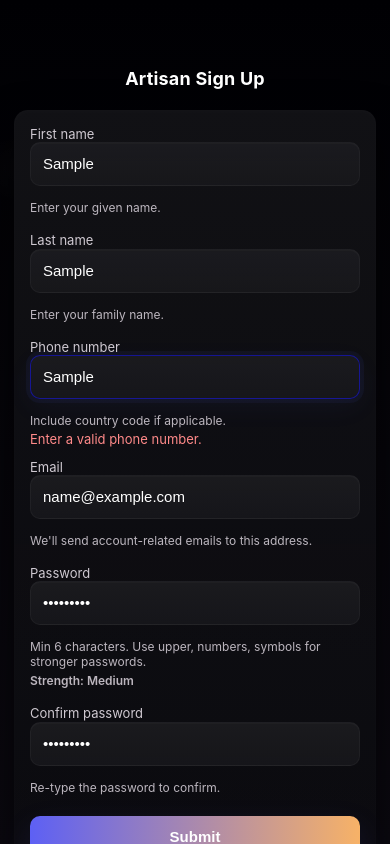
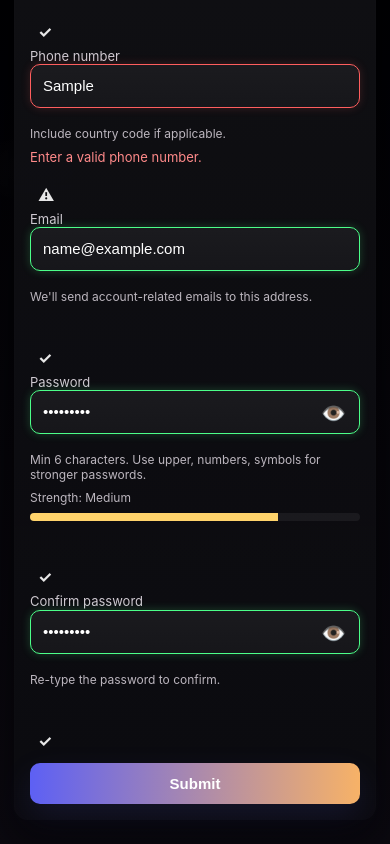
Before and after one commit to sameer021000/GoldArtisan, a React (Create React App) app in the folder frontend/: page /SignUpPath in a window 390 px wide. Both pictures are taken after typing "Sample", "Sample", "Sample", "name@example.com", "Sample123", "Sample123" into the empty fields and a click on the button "Submit". Built offline with nearby package versions, Linux system fonts and the light colour scheme.

Commit message:
Styling for SignUpScreen

```diff
--- a/frontend/src/SignUpFolder/SignUpScreen.jsx
+++ b/frontend/src/SignUpFolder/SignUpScreen.jsx
@@ -20,47 +20,54 @@ const SignUpScreen = () => {
     confirmPassword: ''
   });
 
-  const [pwStrength, setPwStrength] = useState(''); // 'Weak' | 'Medium' | 'Strong' | ''
+  const [pwStrength, setPwStrength] = useState(''); // '', 'Weak', 'Medium', 'Strong'
+  const [pwScore, setPwScore] = useState(0); // 0-4
+  const [showPw, setShowPw] = useState(false);
+  const [showConfirmPw, setShowConfirmPw] = useState(false);
 
-  // simple validators
+  // validators
   const validators = {
-    firstName: value => value.trim() ? '' : 'First name is required.',
-    lastName: value => value.trim() ? '' : 'Last name is required.',
-    phone: value => {
-      if (!value.trim()) return 'Phone number is required.';
-      const digits = value.replace(/\D/g, '');
+    firstName: v => v.trim() ? '' : 'First name is required.',
+    lastName: v => v.trim() ? '' : 'Last name is required.',
+    phone: v => {
+      if (!v.trim()) return 'Phone number is required.';
+      const digits = v.replace(/\D/g, '');
       if (digits.length < 7) return 'Enter a valid phone number.';
       return '';
     },
-    email: value => {
-      if (!value.trim()) return 'Email is required.';
-      // Basic email regex
+    email: v => {
+      if (!v.trim()) return 'Email is required.';
       const re = /^[^\s@]+@[^\s@]+\.[^\s@]+$/;
-      return re.test(value) ? '' : 'Enter a valid email address.';
+      return re.test(v) ? '' : 'Enter a valid email address.';
     },
-    password: value => {
-      if (!value) return 'Password is required.';
-      if (value.length < 6) return 'Password must be at least 6 characters.';
+    password: v => {
+      if (!v) return 'Password is required.';
+      if (v.length < 6) return 'Password must be at least 6 characters.';
       return '';
     },
-    confirmPassword: (value, all) => {
-      if (!value) return 'Please confirm your password.';
-      if (value !== all.password) return "Passwords don't match.";
+    confirmPassword: (v, all) => {
+      if (!v) return 'Please confirm your password.';
+      if (v !== all.password) return "Passwords don't match.";
       return '';
     }
   };
 
-  // compute password strength
-  const assessPasswordStrength = (pw) => {
-    if (!pw) return '';
+  // asses password strength
+  const assessPassword = (pw) => {
+    if (!pw) {
+      setPwStrength('');
+      setPwScore(0);
+      return;
+    }
     let score = 0;
     if (pw.length >= 8) score++;
     if (/[A-Z]/.test(pw)) score++;
     if (/[0-9]/.test(pw)) score++;
     if (/[^A-Za-z0-9]/.test(pw)) score++;
-    if (score <= 1) return 'Weak';
-    if (score === 2 || score === 3) return 'Medium';
-    return 'Strong';
+    setPwScore(score);
+    if (score <= 1) setPwStrength('Weak');
+    else if (score <= 3) setPwStrength('Medium');
+    else setPwStrength('Strong');
   };
 
   const handleChange = (e) => {
@@ -68,53 +75,51 @@ const SignUpScreen = () => {
     const newForm = { ...form, [name]: value };
     setForm(newForm);
 
-    // Validate this field live
+    // live validation for this field
     const validator = validators[name];
     if (validator) {
-      const error = name === 'confirmPassword' ? validator(value, newForm) : validator(value);
-      setErrors(prev => ({ ...prev, [name]: error }));
+      const err = name === 'confirmPassword' ? validator(value, newForm) : validator(value);
+      setErrors(prev => ({ ...prev, [name]: err }));
     }
 
-    // update password strength if password changed
+    // update password strength and revalidate confirm password if needed
     if (name === 'password') {
-      setPwStrength(assessPasswordStrength(value));
-      // re-validate confirmPassword (in case user already filled it)
-      const confirmError = validators.confirmPassword(form.confirmPassword, { ...newForm, password: value });
-      setErrors(prev => ({ ...prev, confirmPassword: confirmError }));
+      assessPassword(value);
+      // revalidate confirm
+      const confirmErr = validators.confirmPassword(newForm.confirmPassword, newForm);
+      setErrors(prev => ({ ...prev, confirmPassword: confirmErr }));
     }
   };
 
   const validateAll = () => {
-    const newErrors = {};
+    const next = {};
     Object.keys(validators).forEach(key => {
-      const validator = validators[key];
-      newErrors[key] = key === 'confirmPassword'
-        ? validator(form.confirmPassword, form)
-        : validator(form[key]);
+      next[key] = key === 'confirmPassword'
+        ? validators[key](form.confirmPassword, form)
+        : validators[key](form[key]);
     });
-    setErrors(newErrors);
-    // return whether there is any error
-    return Object.values(newErrors).every(v => v === '');
+    setErrors(next);
+    return Object.values(next).every(v => v === '');
   };
 
   const handleSubmit = (e) => {
     e.preventDefault();
     if (!validateAll()) {
-      // focus the first error field (optional)
-      const firstError = Object.keys(errors).find(k => errors[k]);
-      if (firstError) {
-        const el = document.querySelector(`#inputId${mapFieldToNumber(firstError)}`);
+      // focus first invalid input
+      const firstInvalid = Object.keys(errors).find(k => errors[k]);
+      if (firstInvalid) {
+        const id = `inputId${mapField(firstInvalid)}`;
+        const el = document.getElementById(id);
         if (el) el.focus();
       }
       return;
     }
-    // submit (placeholder)
+    // submit placeholder
     console.log('SignUp data:', form);
-    alert('Form submitted (check console)');
+    alert('Form submitted (check console).');
   };
 
-  // small helper to map field name to id number suffix used in JSX
-  const mapFieldToNumber = (field) => {
+  const mapField = (field) => {
     switch (field) {
       case 'firstName': return 1;
       case 'lastName': return 2;
@@ -126,12 +131,30 @@ const SignUpScreen = () => {
     }
   };
 
+  // helper to compute progress width and color
+  const pwPercent = Math.min(100, (pwScore / 4) * 100);
+  const pwColor = pwScore <= 1 ? '#ff7b7b' : (pwScore <= 3 ? '#ffd36b' : '#7ef08d');
+
+  // set aria-valid / aria-invalid attributes for inputs
+  const getValidityAttrs = (field) => {
+    const val = form[field];
+    const err = errors[field];
+    if (err && err.length) {
+      return { 'aria-invalid': 'true', 'aria-valid': 'false' };
+    }
+    if (val && !err) {
+      return { 'aria-invalid': 'false', 'aria-valid': 'true' };
+    }
+    return { 'aria-invalid': 'false', 'aria-valid': 'false' };
+  };
+
   return (
     <div id="divId1">
       <h2 id="h2Id1">Artisan Sign Up</h2>
 
       <form id="formId1" onSubmit={handleSubmit} noValidate>
-        {/* First name */}
+
+        {/* FIRST NAME */}
         <label id="labelId1">
           First name
           <input
@@ -139,12 +162,15 @@ const SignUpScreen = () => {
             name="firstName"
             value={form.firstName}
             onChange={handleChange}
-            placeholder="First name" />
+            placeholder="First name"
+            {...getValidityAttrs('firstName')}
+            />
         </label>
-        <div id="help_inputId1" aria-hidden="true">Enter your given name.</div>
+        <div id="help_inputId1">Enter your given name.</div>
         <div id="err_inputId1" role="alert" aria-live="polite">{errors.firstName}</div>
+        <span id="icon_inputId1" aria-hidden="true">{!errors.firstName && form.firstName ? '✓' : (errors.firstName ? '⚠' : '')}</span>
 
-        {/* Last name */}
+        {/* LAST NAME */}
         <label id="labelId2">
           Last name
           <input
@@ -152,12 +178,15 @@ const SignUpScreen = () => {
             name="lastName"
             value={form.lastName}
             onChange={handleChange}
-            placeholder="Last name" />
+            placeholder="Last name"
+            {...getValidityAttrs('lastName')}
+            />
         </label>
-        <div id="help_inputId2" aria-hidden="true">Enter your family name.</div>
+        <div id="help_inputId2">Enter your family name.</div>
         <div id="err_inputId2" role="alert" aria-live="polite">{errors.lastName}</div>
+        <span id="icon_inputId2" aria-hidden="true">{!errors.lastName && form.lastName ? '✓' : (errors.lastName ? '⚠' : '')}</span>
 
-        {/* Phone */}
+        {/* PHONE */}
         <label id="labelId3">
           Phone number
           <input
@@ -166,12 +195,15 @@ const SignUpScreen = () => {
             value={form.phone}
             onChange={handleChange}
             placeholder="Phone number"
-            inputMode="tel" />
+            inputMode="tel"
+            {...getValidityAttrs('phone')}
+            />
         </label>
-        <div id="help_inputId3" aria-hidden="true">Include country code if applicable.</div>
+        <div id="help_inputId3">Include country code if applicable.</div>
         <div id="err_inputId3" role="alert" aria-live="polite">{errors.phone}</div>
+        <span id="icon_inputId3" aria-hidden="true">{!errors.phone && form.phone ? '✓' : (errors.phone ? '⚠' : '')}</span>
 
-        {/* Email */}
+        {/* EMAIL */}
         <label id="labelId4">
           Email
           <input
@@ -180,39 +212,77 @@ const SignUpScreen = () => {
             value={form.email}
             onChange={handleChange}
             placeholder="Email"
-            type="email" />
+            type="email"
+            {...getValidityAttrs('email')}
+            />
         </label>
-        <div id="help_inputId4" aria-hidden="true">We'll send account-related emails to this address.</div>
+        <div id="help_inputId4">We'll send account-related emails to this address.</div>
         <div id="err_inputId4" role="alert" aria-live="polite">{errors.email}</div>
+        <span id="icon_inputId4" aria-hidden="true">{!errors.email && form.email ? '✓' : (errors.email ? '⚠' : '')}</span>
 
-        {/* Password */}
+        {/* PASSWORD */}
         <label id="labelId5">
           Password
+          <div id="pwWrap" style={{ position: 'relative' }}>
             <input
               id="inputId5"
               name="password"
               value={form.password}
               onChange={handleChange}
               placeholder="Password"
-            type="password" />
+              type={showPw ? 'text' : 'password'}
+              {...getValidityAttrs('password')}
+              />
+            {/* eye button */}
+            <button
+              type="button"
+              id="eyeId1"
+              aria-label={showPw ? 'Hide password' : 'Show password'}
+              onClick={() => setShowPw(s => !s)}
+              >
+              {showPw ? '👁️' : '👁️'}
+            </button>
+          </div>
         </label>
-        <div id="help_inputId5" aria-hidden="true">Min 6 characters. Use upper, numbers, symbols for stronger passwords.</div>
-        <div id="pwStrength" aria-hidden="true">{pwStrength ? `Strength: ${pwStrength}` : ''}</div>
+        <div id="help_inputId5">Min 6 characters. Use upper, numbers, symbols for stronger passwords.</div>
+
+        {/* password strength meter */}
+        <div id="pwStrength" aria-live="polite">
+          {pwStrength ? `Strength: ${pwStrength}` : ''}
+        </div>
+        <div id="pwStrengthBarWrap" aria-hidden="true">
+          <div id="pwStrengthBar" style={{ width: `${pwPercent}%`, backgroundColor: pwColor }} />
+        </div>
+
         <div id="err_inputId5" role="alert" aria-live="polite">{errors.password}</div>
+        <span id="icon_inputId5" aria-hidden="true">{!errors.password && form.password ? '✓' : (errors.password ? '⚠' : '')}</span>
 
-        {/* Confirm password */}
+        {/* CONFIRM PASSWORD */}
         <label id="labelId6">
           Confirm password
+          <div style={{ position: 'relative' }}>
             <input
               id="inputId6"
               name="confirmPassword"
               value={form.confirmPassword}
               onChange={handleChange}
               placeholder="Confirm password"
-            type="password" />
+              type={showConfirmPw ? 'text' : 'password'}
+              {...getValidityAttrs('confirmPassword')}
+              />
+            <button
+              type="button"
+              id="eyeId2"
+              aria-label={showConfirmPw ? 'Hide password' : 'Show password'}
+              onClick={() => setShowConfirmPw(s => !s)}
+              >
+              {showConfirmPw ? '👁️' : '👁️'}
+            </button>
+          </div>
         </label>
-        <div id="help_inputId6" aria-hidden="true">Re-type the password to confirm.</div>
+        <div id="help_inputId6">Re-type the password to confirm.</div>
         <div id="err_inputId6" role="alert" aria-live="polite">{errors.confirmPassword}</div>
+        <span id="icon_inputId6" aria-hidden="true">{!errors.confirmPassword && form.confirmPassword ? '✓' : (errors.confirmPassword ? '⚠' : '')}</span>
 
         <button id="btnId1" type="submit">Submit</button>
       </form>
--- a/frontend/src/SignUpFolder/SignUpScreenCSS.css
+++ b/frontend/src/SignUpFolder/SignUpScreenCSS.css
@@ -1,14 +1,11 @@
-/* SignUpScreenCSS.css - dark theme to match SplashScreen
-   Uses only id selectors (no classes).
-*/
+/* SignUpScreenCSS.css - dark theme, full features, ID-only selectors */
 
-/* Ensure full-bleed dark background to match SplashScreen */
+/* Reset & full-bleed background */
 html, body, #root {
   height: 100%;
   margin: 0;
   padding: 0;
   box-sizing: border-box;
-
   background: radial-gradient(1200px 600px at 10% 20%, rgba(255,255,255,0.02), transparent 6%),
               linear-gradient(180deg, #000003 0%, #0b0910 100%) !important;
   color: #eee;
@@ -16,34 +13,33 @@ html, body, #root {
   -moz-osx-font-smoothing: grayscale;
 }
 
-/* Page root container — center horizontally and place content near the top */
+/* Container */
 #divId1 {
   width: 100%;
   min-height: 100vh;
   display: flex;
   flex-direction: column;
-  align-items: center;        /* center horizontally */
-  justify-content: flex-start;/* start from top so sign-up card sits near the top */
+  align-items: center;
+  justify-content: flex-start;
   padding: 6vh 20px 28px 20px;
-  gap: 20px;
+  gap: 18px;
   box-sizing: border-box;
   position: relative;
   overflow: auto;
 }
 
-/* Heading above form - centered */
+/* Heading centered */
 #h2Id1 {
   width: 100%;
   max-width: 520px;
   margin: 0 auto;
-  text-align: center;         /* changed to center heading */
+  text-align: center;
   font-size: clamp(18px, 2.6vw, 22px);
   font-weight: 700;
   color: #ffffff;
-  letter-spacing: 0.2px;
 }
 
-/* Form card — dark, slightly translucent to match splash card */
+/* Form card */
 #formId1 {
   width: 100%;
   max-width: 520px;
@@ -53,30 +49,19 @@ html, body, #root {
   padding: 20px;
   box-shadow: 0 18px 40px rgba(0,0,0,0.65), inset 0 2px 6px rgba(255,255,255,0.02);
   display: grid;
-  gap: 2px;  /* REDUCED from 14px */
+  gap: 6px; /* small gap between block rows */
   box-sizing: border-box;
 }
 
-/* Labels (stacked) */
-#labelId1,
-#labelId2,
-#labelId3,
-#labelId4,
-#labelId5,
-#labelId6 {
+/* Labels */
+#labelId1,#labelId2,#labelId3,#labelId4,#labelId5,#labelId6 {
   display: block;
   font-size: 13px;
-  color: #cfc9d1; /* muted light text */
+  color: #cfc9d1;
 }
 
-/* Inputs — dark but slightly lighter than card for good contrast */
-#inputId1,
-#inputId2,
-#inputId3,
-#inputId4,
-#inputId5,
-#inputId6 {
-  display: block;
+/* Input base */
+#inputId1,#inputId2,#inputId3,#inputId4,#inputId5,#inputId6 {
   width: 100%;
   padding: 12px 14px;
   border-radius: 12px;
@@ -86,68 +71,162 @@ html, body, #root {
   font-size: 15px;
   outline: none;
   box-shadow: inset 0 1px 0 rgba(255,255,255,0.02);
-  transition: box-shadow .12s ease, border-color .12s ease, transform .08s ease;
+  transition: box-shadow .16s ease, border-color .16s ease, transform .08s ease;
+  box-sizing: border-box;
+  position: relative; /* to allow icons absolute via adjacent span */
 }
 
-/* Placeholder color for inputs */
-#inputId1::placeholder,
-#inputId2::placeholder,
-#inputId3::placeholder,
-#inputId4::placeholder,
-#inputId5::placeholder,
-#inputId6::placeholder {
-  color: rgba(255,255,255,0.45);
+/* Reduce the gap between input and helper text */
+#inputId1, #inputId2, #inputId3, #inputId4, #inputId5, #inputId6 {
+  margin-bottom: 2px;
 }
 
-/* Input focus — purple accent like splash */
-#inputId1:focus,
-#inputId2:focus,
-#inputId3:focus,
-#inputId4:focus,
-#inputId5:focus,
-#inputId6:focus {
-  border-color: rgba(23, 23, 227, 0.6); /* #5d60f4 */
-  box-shadow: 0 8px 28px rgba(93,96,244,0.06), 0 0 0 4px rgba(93,96,244,0.06);
+/* Helper text */
+#help_inputId1,#help_inputId2,#help_inputId3,#help_inputId4,#help_inputId5,#help_inputId6,#pwStrength{
+  font-size: 12px;
+  color: rgba(207,201,209,0.9);
+  margin-top: 0;
+  margin-bottom: 2px;
 }
 
-/* Helper (hint) text under inputs */
-#help_inputId1,
-#help_inputId2,
-#help_inputId3,
-#help_inputId4,
-#help_inputId5,
-#help_inputId6,
+/* Error messages: initially hidden (animation) */
+#err_inputId1,#err_inputId2,#err_inputId3,#err_inputId4,#err_inputId5,#err_inputId6{
+  font-size: 13px;
+  color: #ff8a8a;
+  margin-top: 0;
+  min-height: 18px; /* reserve space to avoid layout shift */
+  margin-bottom: 12px; /* spacing to next group */
+  opacity: 0;
+  transform: translateY(6px);
+  transition: opacity .25s ease, transform .25s ease;
+}
+
+/* Show error when it has non-empty text: we rely on JS to set inline style or manipulate attribute.
+   To make it work without JS class toggling, we'll also show when element contains text by checking :not(:empty)
+   However :not(:empty) is supported widely.
+*/
+#err_inputId1:not(:empty),
+#err_inputId2:not(:empty),
+#err_inputId3:not(:empty),
+#err_inputId4:not(:empty),
+#err_inputId5:not(:empty),
+#err_inputId6:not(:empty) {
+  opacity: 1;
+  transform: translateY(0);
+}
+
+/* Input valid/invalid visual via aria attributes set in JSX */
+#inputId1[aria-valid="true"],
+#inputId2[aria-valid="true"],
+#inputId3[aria-valid="true"],
+#inputId4[aria-valid="true"],
+#inputId5[aria-valid="true"],
+#inputId6[aria-valid="true"] {
+  border-color: #4cff89;
+  box-shadow: 0 0 10px rgba(76,255,137,0.22);
+}
+
+#inputId1[aria-invalid="true"],
+#inputId2[aria-invalid="true"],
+#inputId3[aria-invalid="true"],
+#inputId4[aria-invalid="true"],
+#inputId5[aria-invalid="true"],
+#inputId6[aria-invalid="true"] {
+  border-color: #ff5e5e;
+  box-shadow: 0 0 10px rgba(255,94,94,0.18);
+}
+
+/* Inline icons — we render icon text in span elements adjacent to the inputs */
+#icon_inputId1,#icon_inputId2,#icon_inputId3,#icon_inputId4,#icon_inputId5,#icon_inputId6 {
+  position: relative; /* we'll position visually using transforms */
+  display: inline-block;
+  min-width: 18px;
+  margin-left: 8px;
+  font-weight: 700;
+  vertical-align: middle;
+  color: rgba(255,255,255,0.9);
+}
+
+/* style ✓ and ⚠ */
+#icon_inputId1:empty,
+#icon_inputId2:empty,
+#icon_inputId3:empty,
+#icon_inputId4:empty,
+#icon_inputId5:empty,
+#icon_inputId6:empty {
+  display: none;
+}
+#icon_inputId1,
+#icon_inputId2,
+#icon_inputId3,
+#icon_inputId4,
+#icon_inputId5,
+#icon_inputId6 {
+  font-size: 16px;
+}
+#icon_inputId1:contains("✓") { color: #4cff89; } /* not standard, fallback below */
+#icon_inputId2:contains("✓") { color: #4cff89; }
+#icon_inputId3:contains("✓") { color: #4cff89; }
+#icon_inputId4:contains("✓") { color: #4cff89; }
+#icon_inputId5:contains("✓") { color: #4cff89; }
+#icon_inputId6:contains("✓") { color: #4cff89; }
+
+/* fallback: color icons via JS-rendered characters. We'll style both symbols similarly */
+#icon_inputId1 { color: rgba(255,255,255,0.9); }
+#icon_inputId2 { color: rgba(255,255,255,0.9); }
+#icon_inputId3 { color: rgba(255,255,255,0.9); }
+#icon_inputId4 { color: rgba(255,255,255,0.9); }
+#icon_inputId5 { color: rgba(255,255,255,0.9); }
+#icon_inputId6 { color: rgba(255,255,255,0.9); }
+
+/* Eye button style (positioned inline inside label's flow) */
+#eyeId1, #eyeId2 {
+  position: absolute;
+  right: 12px;
+  top: 50%;
+  transform: translateY(-50%);
+  background: transparent;
+  border: none;
+  color: #5d60f4;
+  font-size: 18px;
+  cursor: pointer;
+  padding: 6px;
+  line-height: 1;
+}
+
+/* ensure the eye sits on top of input area - we position its container relative */
+#labelId5 > div, #labelId6 > div {
+  position: relative;
+}
+
+/* Password strength bar wrapper */
 #pwStrength {
   font-size: 12px;
   color: rgba(207,201,209,0.9);
-  margin-top: 2px;
+  margin-top: 0;
 }
 
-/* password strength visual styling */
-#pwStrength {
-  font-weight: 600;
-}
-#pwStrength:contains("Weak") { color: #ff7b7b; }   /* note: :contains is not widely supported; kept for clarity */
-#pwStrength:contains("Medium") { color: #ffd36b; }
-#pwStrength:contains("Strong") { color: #7ef08d; }
-
-/* Error messages under inputs */
-#err_inputId1,
-#err_inputId2,
-#err_inputId3,
-#err_inputId4,
-#err_inputId5,
-#err_inputId6 {
-  font-size: 13px;
-  color: #ff8a8a;
-  min-height: 2px; /* keep space so layout doesn't jump when errors appear */
-  margin-top: 1px;
-  margin-bottom: 10px;
+/* bar background */
+#pwStrengthBarWrap {
+  width: 100%;
+  height: 8px;
+  background: rgba(255,255,255,0.06);
+  border-radius: 8px;
+  overflow: hidden;
+  margin-bottom: 4px;
 }
 
-/* Submit button — gradient in splash accent */
+/* fill bar — width is set inline via style attribute from JSX */
+#pwStrengthBar {
+  height: 100%;
+  width: 0%;
+  background: #ff7b7b;
+  transition: width .28s ease, background-color .28s ease;
+}
+
+/* Submit button */
 #btnId1 {
-  margin-top: 4px;
+  margin-top: 6px;
   width: 100%;
   padding: 14px 12px;
   border-radius: 12px;
@@ -161,22 +240,26 @@ html, body, #root {
   transition: transform .12s ease, box-shadow .12s ease, opacity .08s ease;
 }
 
-/* Button active press */
-#btnId1:active {
-  transform: translateY(2px) scale(.997);
-  box-shadow: 0 8px 20px rgba(16,16,24,0.12);
-}
+/* Active state */
+#btnId1:active { transform: translateY(2px) scale(.997); box-shadow: 0 8px 20px rgba(16,16,24,0.12); }
 
-/* Responsive: make card narrower on tiny screens */
+/* Responsive */
 @media (max-width: 480px) {
   #divId1 { padding: 8vh 14px 24px 14px; }
   #formId1 { padding: 16px; border-radius: 14px; max-width: 420px; }
   #h2Id1 { font-size: 18px; }
   #inputId1,#inputId2,#inputId3,#inputId4,#inputId5,#inputId6 { padding: 12px; font-size: 15px; border-radius: 10px; }
   #btnId1 { padding: 12px; font-size: 15px; border-radius: 10px; }
+  /* make eye icons visible and bigger on mobile */
+  #eyeId1, #eyeId2 {
+    font-size: 20px;
+    right: 10px;
+    padding: 4px;
+    opacity: 1;
+  }
 }
 
-/* Accessibility: reduce motion if user prefers */
+/* Reduced-motion support */
 @media (prefers-reduced-motion: reduce) {
-  * { animation: none !important; transition: none !important; }
+  * { transition: none !important; animation: none !important; }
 }
```
Lines whose indentation alone changed are shown as unchanged.
